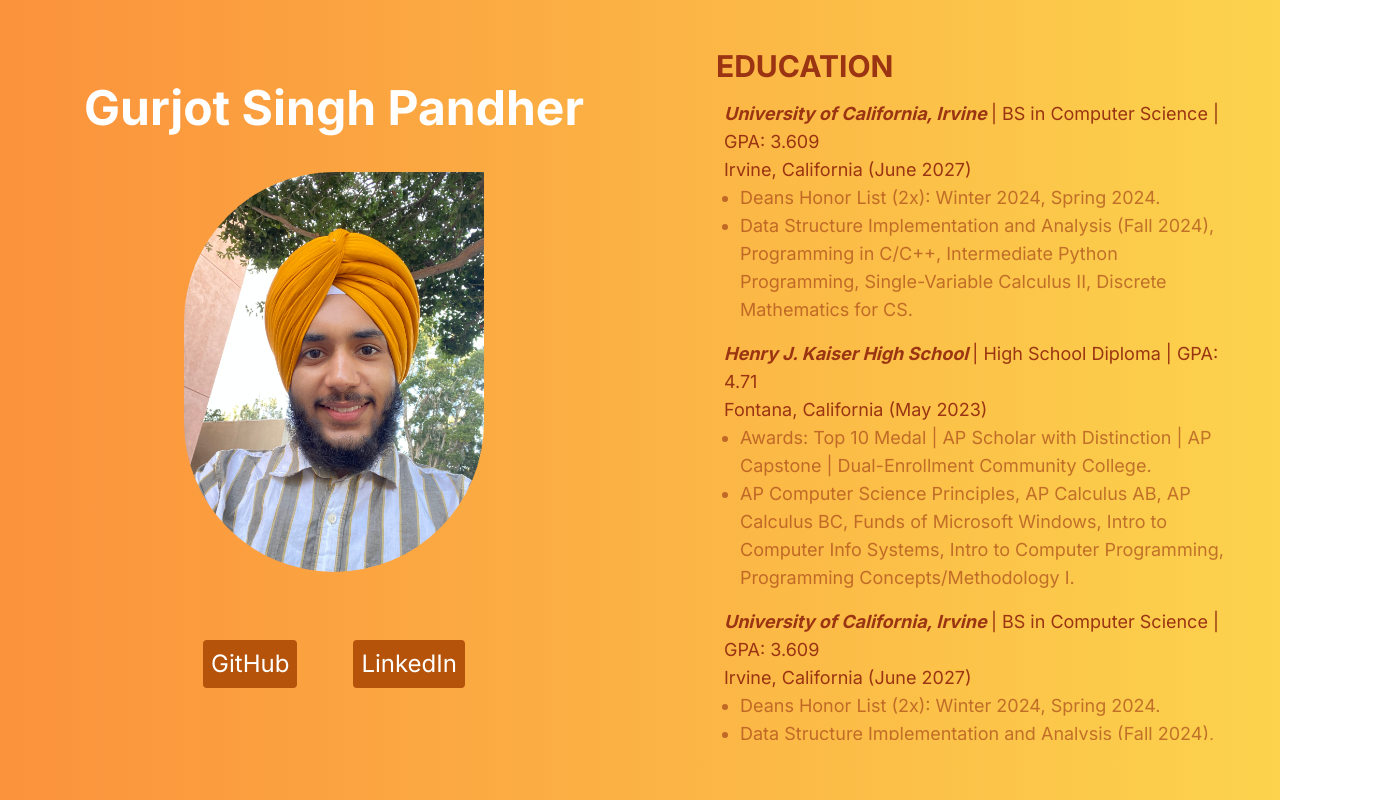
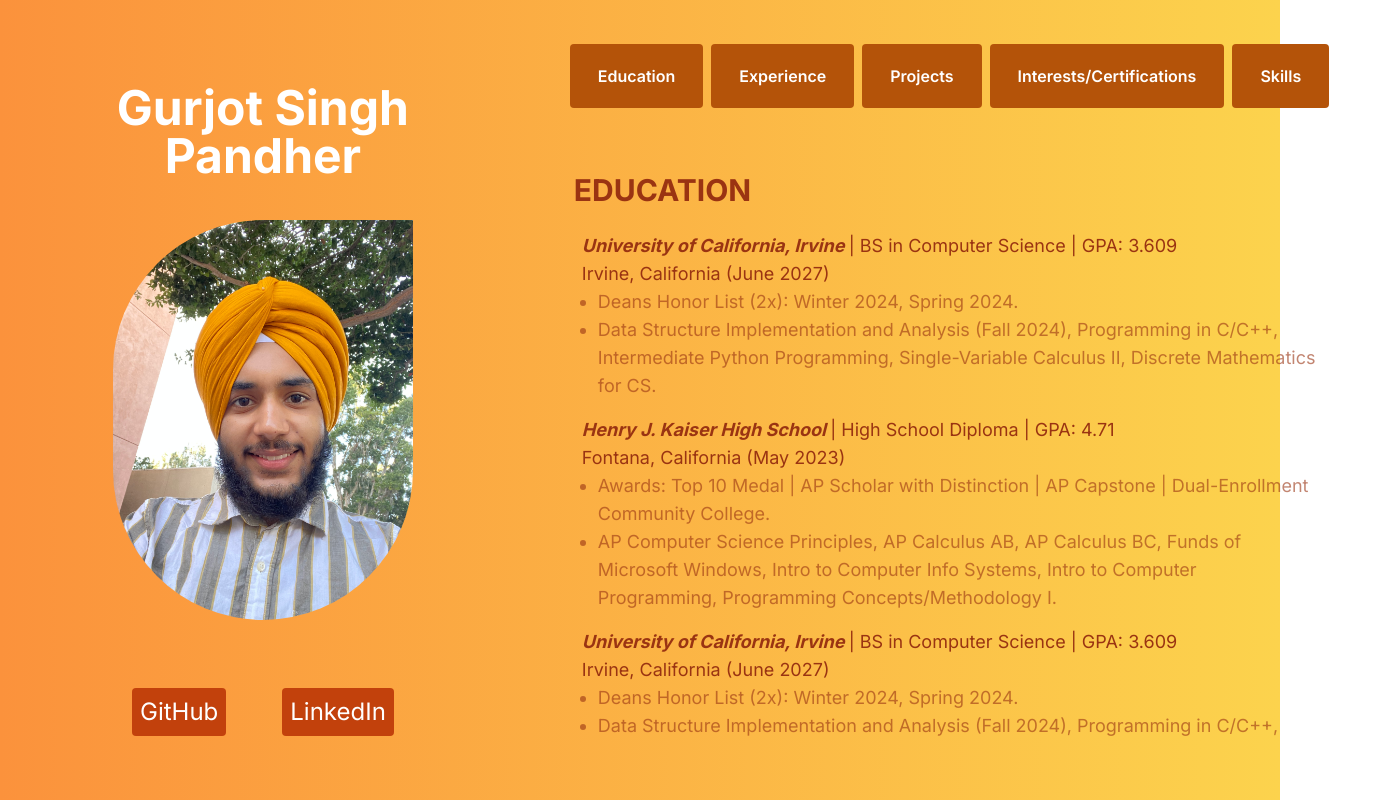
Before and after one commit to SinghGurjotPandher/personal_website, a Next.js app: page / in a window 1280 px wide. Shown: the whole page, 1373 px wide, since content can reach past the window. Built offline with nearby package versions, Linux system fonts and the light colour scheme.

Commit message:
Testing functionality of onClick, onHover for buttons.

```diff
--- a/app/assets/education_data.tsx
+++ b/app/assets/education_data.tsx
@@ -34,7 +34,7 @@ export const educations = [{
         Intro to Computer Info Systems, Intro to Computer Programming, Programming Concepts/Methodology I.
     `
 }, {
-    id: 0,
+    id: 2,
     school: 'University of California, Irvine',
     education_level: 'BS in Computer Science',
     GPA: '3.609',
@@ -46,7 +46,7 @@ export const educations = [{
     Discrete Mathematics for CS.
     `
 }, {
-    id: 1,
+    id: 3,
     school: 'Henry J. Kaiser High School',
     education_level: 'High School Diploma',
     GPA: '4.71',
--- a/app/page.tsx
+++ b/app/page.tsx
@@ -1,3 +1,4 @@
+'use client'
 import Image from 'next/image'
 import Link from "next/link";
 
@@ -21,9 +22,9 @@ function SocialMediaButtons({GitHubLink, LinkedInLink}
   :{GitHubLink: string, LinkedInLink: string}) {
   return (
     <div className='flex justify-center text-2xl m-10'>
-      <Link className='bg-amber-700 hover:bg-amber-600 transition-all rounded p-2 m-7 text-white'
+      <Link className='bg-orange-700 hover:bg-orange-600 transition-all rounded p-2 m-7 text-white'
         href={`${GitHubLink}`}> GitHub </Link>
-      <Link className='bg-amber-700 hover:bg-amber-600 transition-all rounded p-2 m-7 text-white'
+      <Link className='bg-orange-700 hover:bg-orange-600 transition-all rounded p-2 m-7 text-white'
         href={`${LinkedInLink}`}> LinkedIn </Link>
     </div>
   );
@@ -41,7 +42,8 @@ function Demographics() {
   )
 }
 
-function Education( {uniform_styling} : {uniform_styling: string}) {
+function Education( {scrolling_format, title_format}
+  : {scrolling_format: string, title_format: string}) {
   const educationList = educations.map(education =>
     <li key={education.id} className='m-4 text-lg text-orange-800'>
       <b className='italic'> { education.school } </b> | { education.education_level } | GPA: { education.GPA }<br />
@@ -57,25 +59,57 @@ function Education( {uniform_styling} : {uniform_styling: string}) {
       </ul>
     </li>
   )
-
   return (
-    <div className={`${uniform_styling}`}>
-      <h1 className='text-3xl m-2 font-bold text-orange-800'> EDUCATION </h1>
-      <ul> {educationList} </ul>
+    <div className={`m-10`}>
+      <h1 className={`${title_format}`}> EDUCATION </h1>
+      <ul className={`${scrolling_format}`}> {educationList } </ul>
     </div>
   )
 }
 
+function ButtonOptions() {
+
+  function clicked() {
+    alert(`clicked`)
+  }
+
+  return (
+    <div className='flex m-5 p-5 font-semibold'>
+      <button
+        className='bg-amber-700 hover:bg-amber-600 transition-all rounded px-7 py-5 m-1 text-white'
+        onClick={clicked}
+      >
+        Education
+      </button>
+      <button className='bg-amber-700 hover:bg-amber-600 transition-all rounded px-7 py-5 m-1 text-white'>
+        Experience
+      </button>
+      <button className='bg-amber-700 hover:bg-amber-600 transition-all rounded px-7 py-5 m-1 text-white'>
+        Projects
+      </button>
+      <button className='bg-amber-700 hover:bg-amber-600 transition-all rounded px-7 py-5 m-1 text-white'>
+        Interests/Certifications
+      </button>
+      <button className='bg-amber-700 hover:bg-amber-600 transition-all rounded px-7 py-5 m-1 text-white'>
+        Skills
+      </button>
+    </div>
+  )
+}
 
 function Portfolio() {
   return (
     <div className='flex-1'>
-      <Education uniform_styling='m-10 overflow-y-auto h-[700px] scroll-smooth'/>
+      <ButtonOptions />
+      <Education
+        scrolling_format='overflow-y-auto h-[520px] scroll-smooth'
+        title_format='text-3xl m-2 font-bold text-orange-800'/>
+
+
 
     </div>
   )
 }
-
 
 export default function Home() {
   return (
```
